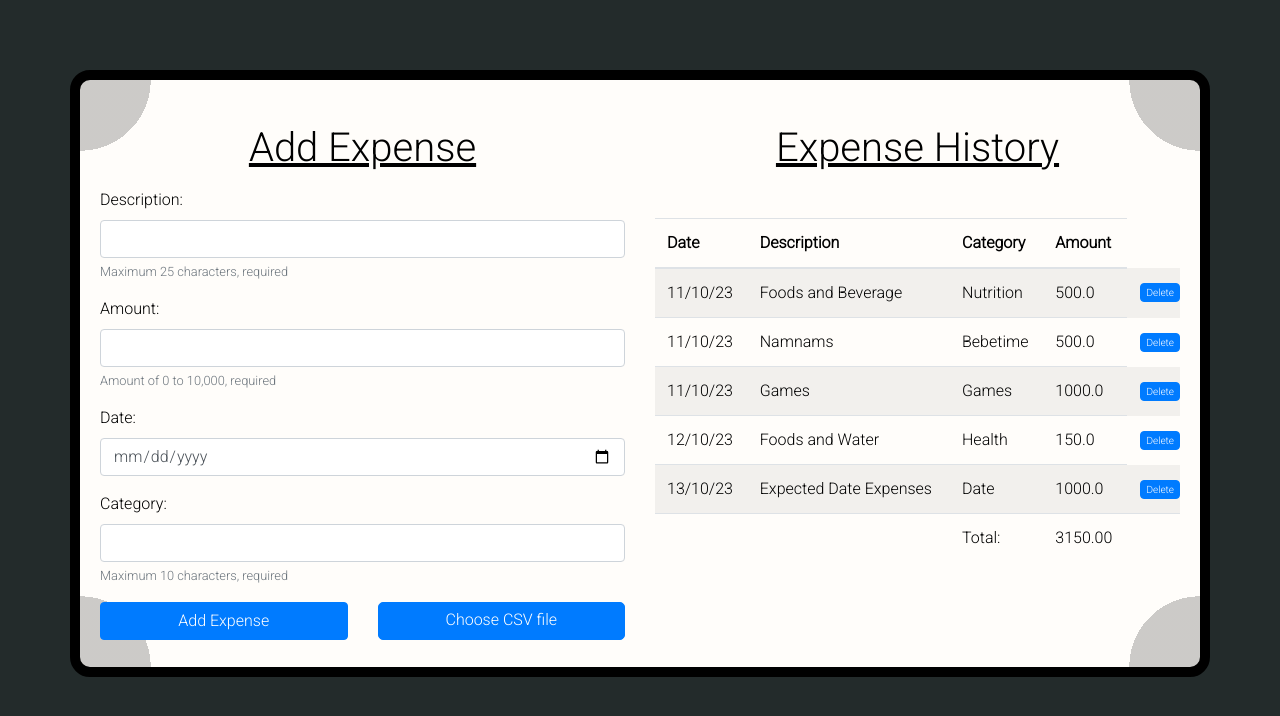
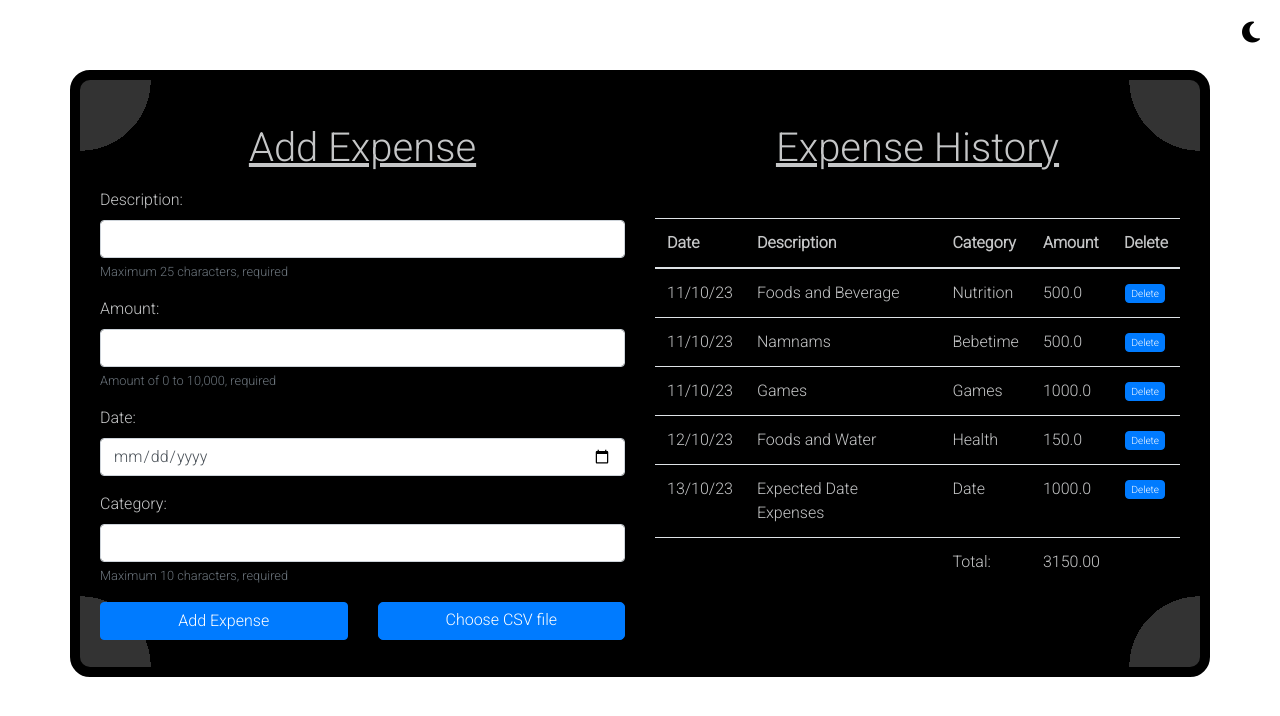
Before and after one commit to NathanJargon/EXPENSEPal, a Flask app: page / in a window 1280 px wide. Shown: the top 716 px of the page. Run offline with Flask 3, Linux system fonts and the light colour scheme; data comes from the database, SQL or seed files in the repository; some libraries are stand-ins or nearby versions.

Commit message:
Implemented Dark-and-Light feature.

```diff
--- /dev/null
+++ b/static/dist/dark-light-mode.js
@@ -0,0 +1,43 @@
+const modeToggle = document.getElementById('mode-toggle');
+const lightIcon = document.getElementById('light-icon');
+const darkIcon = document.getElementById('dark-icon');
+const body = document.body;
+const container = document.getElementById('container');
+
+function updateContainerBackground(rgbaValue) {
+    const container = document.querySelector('.container');
+    container.style.backgroundImage = `radial-gradient(circle at 0% 0%, ${rgbaValue} 50%, transparent 50%),
+                                       radial-gradient(circle at 100% 0%, ${rgbaValue} 50%, transparent 50%),
+                                       radial-gradient(circle at 0% 100%, ${rgbaValue} 50%, transparent 50%),
+                                       radial-gradient(circle at 100% 100%, ${rgbaValue} 50%, transparent 50%)`;
+}
+
+
+modeToggle.addEventListener('click', () => {
+    body.classList.toggle('dark-mode');
+    lightIcon.style.display = lightIcon.style.display === 'none' ? 'inline-block' : 'none';
+    darkIcon.style.display = darkIcon.style.display === 'none' ? 'inline-block' : 'none';
+
+    // Toggle the background color of the body
+    if (body.classList.contains('dark-mode')) {
+        body.style.backgroundColor = 'black';
+
+        // Change text color to white for specific elements
+        const whiteTextElements = document.querySelectorAll('.form-group, .mb-3, th, td, .container');
+        whiteTextElements.forEach((element) => {
+            element.style.color = 'black';
+        });
+        container.style.backgroundColor = '#FAF9F6';
+        updateContainerBackground('rgba(0, 0, 0, 0.2)');
+    } else {
+        body.style.backgroundColor = 'white';
+
+        // Change text color back to the original color for specific elements
+        const originalTextElements = document.querySelectorAll('.form-group, .mb-3, th, td, .container');
+        originalTextElements.forEach((element) => {
+            element.style.color = ''; // Reset to the default style
+        });
+        container.style.backgroundColor = 'black';
+        updateContainerBackground('rgba(255, 255, 255, 0.2)');
+    }
+});
--- a/templates/index.html
+++ b/templates/index.html
@@ -6,12 +6,16 @@
     <meta name="viewport" content="width=device-width, initial-scale=1.0">
     <link rel="stylesheet" href="https://stackpath.bootstrapcdn.com/bootstrap/4.5.2/css/bootstrap.min.css">
     <link href="https://fonts.googleapis.com/css2?family=Roboto:wght@300&display=swap" rel="stylesheet">
+    <link
+    rel="stylesheet"
+    href="https://cdnjs.cloudflare.com/ajax/libs/font-awesome/6.3.0/css/all.min.css"
+  />
     <title>Expenses Tracker</title>
     <style>
         body {
             font-family: 'Roboto', sans-serif;
             /*background-color: #0b0c10;*/
-            background-color: #232b2b;
+            background-color: white;
             margin: 0;
             padding: 0;
         }
@@ -99,8 +103,8 @@
         }
 
         .form-group, .mb-3, th, td{
-            /*color: #c5c6c7;*/
-            color: black;
+            color: #c5c6c7;
+            /*color: black;*/
         }
 
         #loginOverlay, #signupOverlay {
@@ -142,6 +146,7 @@
             font-weight: bold;
             text-align: center;
             margin-top: 10px;
+            text-decoration: underline;
         }
 
         .mb-3{
@@ -164,10 +169,10 @@
             margin-top: 70px;
 
             /* Add a circle to the upper-left corner */
-            background-image: radial-gradient(circle at 0% 0%, rgba(0, 0, 0, 0.2) 50%, transparent 50%),
-                             radial-gradient(circle at 100% 0%, rgba(0, 0, 0, 0.2) 50%, transparent 50%),
-                             radial-gradient(circle at 0% 100%, rgba(0, 0, 0, 0.2) 50%, transparent 50%),
-                             radial-gradient(circle at 100% 100%, rgba(0, 0, 0, 0.2) 50%, transparent 50%);
+            background-image: radial-gradient(circle at 0% 0%, rgba(255, 255, 255, 0.2) 50%, transparent 50%),
+                             radial-gradient(circle at 100% 0%, rgba(255, 255, 255, 0.2) 50%, transparent 50%),
+                             radial-gradient(circle at 0% 100%, rgba(255, 255, 255, 0.2) 50%, transparent 50%),
+                             radial-gradient(circle at 100% 100%, rgba(255, 255, 255, 0.2) 50%, transparent 50%);
             background-size: 100px 100px; /* Adjust the size of the circles */
             background-position: 0 0, 100% 0, 0 100%, 100% 100%; /* Position the circles in corners */
             background-repeat: no-repeat; /* Ensure they don't repeat */
@@ -178,9 +183,35 @@
             padding: 1px 5px; /* Adjust the padding to make the button smaller */
             font-size: 10px; /* Adjust the font size to make the text smaller */
         }
+
+        .mode-toggle {
+            position: fixed;
+            top: 20px;
+            right: 20px;
+            cursor: pointer;
+            z-index: 1001;
+          }
+
+          #light-icon, #dark-icon {
+            font-size: 24px; /* Adjust the size as needed */
+          }
+
+          #light-icon {
+            display: none;
+            color: white;
+          }
+
+          #dark-icon {
+            color: black;
+          }
+
+        .overlayscheme {
+            color: black;
+        }
+
     </style>
 </head>
-<body>
+<body id="color-scheme-light">
     <nav class="sidebar col-md-2 d-none d-md-block">
         <div class="position-sticky">
             <ul class="nav flex-column">
@@ -221,11 +252,11 @@
             <h2>Login</h2>
             <form>
                 <div class="form-group">
-                    <label for="email">Email:</label>
+                    <label class="overlayscheme" for="email">Email:</label>
                     <input type="email" id="email" class="form-control" required>
                 </div>
                 <div class="form-group">
-                    <label for="password">Password:</label>
+                    <label class="overlayscheme" for="password">Password:</label>
                     <input type="password" id="password" class="form-control" required>
                 </div>
                 <button type="button" id="login-button" class="btn btn-primary btn-block">Log In</button>
@@ -241,11 +272,11 @@
             <h2>Sign Up</h2>
             <form>
                 <div class="form-group">
-                    <label for="signupEmail">Email:</label>
+                    <label class="overlayscheme" for="signupEmail">Email:</label>
                     <input type="email" id="signupEmail" class="form-control" required>
                 </div>
                 <div class="form-group">
-                    <label for="signupPassword">Password:</label>
+                    <label class="overlayscheme" for="signupPassword">Password:</label>
                     <input type="password" id="signupPassword" class="form-control" required>
                 </div>
                 <button type="button" id="signup-button" class="btn btn-success btn-block">Sign Up</button>
@@ -254,8 +285,15 @@
         </div>
     </div>
 
+    <!-- Dark and Light Mode Icon -->
+    <div class="mode-toggle" id="mode-toggle">
+        <i class="fas fa-sun" id="light-icon" style="display: none;"></i>
+        <i class="fas fa-moon" id="dark-icon" style="display: block;"></i>
+      </div>
+
+
     <!-- Remove style if you want it all-black -->
-    <div class="container" style="background-color: #FFFDFA; padding: 20px; border-radius: 20px; border-width: 10px; border-color: black;">
+    <div class="container" id="container" style="background-color: black; padding: 20px; border-radius: 20px; border-width: 10px; border-color: black;">
         <div class="row">
             <div class="col-md-6">
                 <h1 class="mt-4 mb-3 text-center">Add Expense</h1>
@@ -311,6 +349,7 @@
                             <th>Description</th>
                             <th>Category</th>
                             <th>Amount</th>
+                            <th>Delete</th>
                         </tr>
                     </thead>
                     <tbody>
@@ -320,7 +359,7 @@
                             <td>{{ expense[1] }}</td>
                             <td>{{ expense[4] }}</td>
                             <td>{{ expense[2] }}</td>
-                            <td style="border: none; padding-right: 0px; text-align: right;">
+                            <td style="padding-right: 15px; text-align: right;">
                                 <form action="{{ url_for('delete_expense') }}" method="post">
                                     <input type="hidden" name="expense_id" value="{{ expense[0] }}">
                                     <button type="submit" class="btn btn-primary delete-button-small">Delete</button>
@@ -354,7 +393,7 @@
     <script src="{{ url_for('serve_static', filename='dist/loginOverlay.js') }}"></script>
     <script src="{{ url_for('serve_static', filename='dist/logoutOverlay.js') }}"></script>
     <script src="{{ url_for('serve_static', filename='dist/dateChange.js') }}"></script>
-
+    <script src="{{ url_for('serve_static', filename='dist/dark-light-mode.js') }}"></script>
     <script>
         function updateTotal() {
             // Get all the expense rows
```
